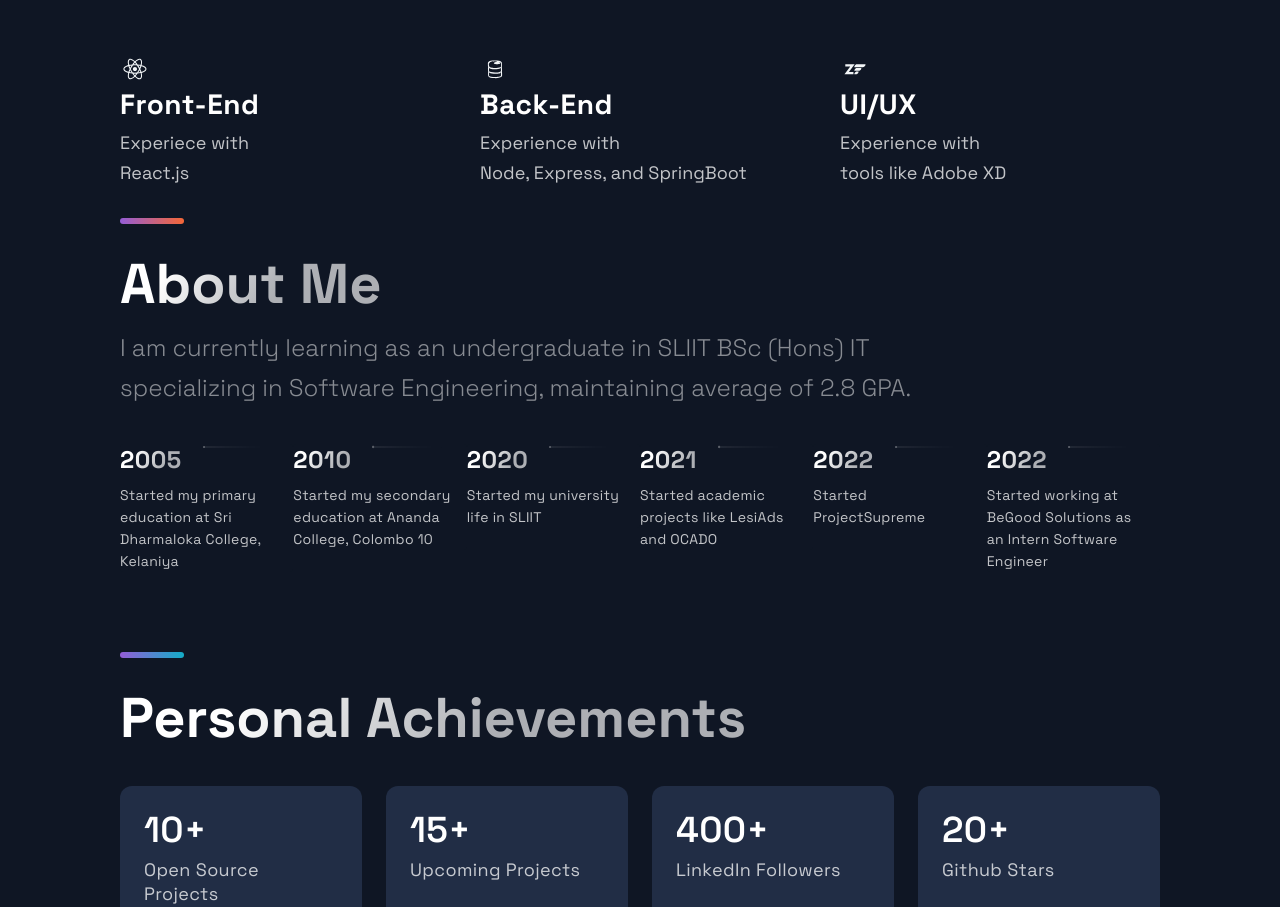
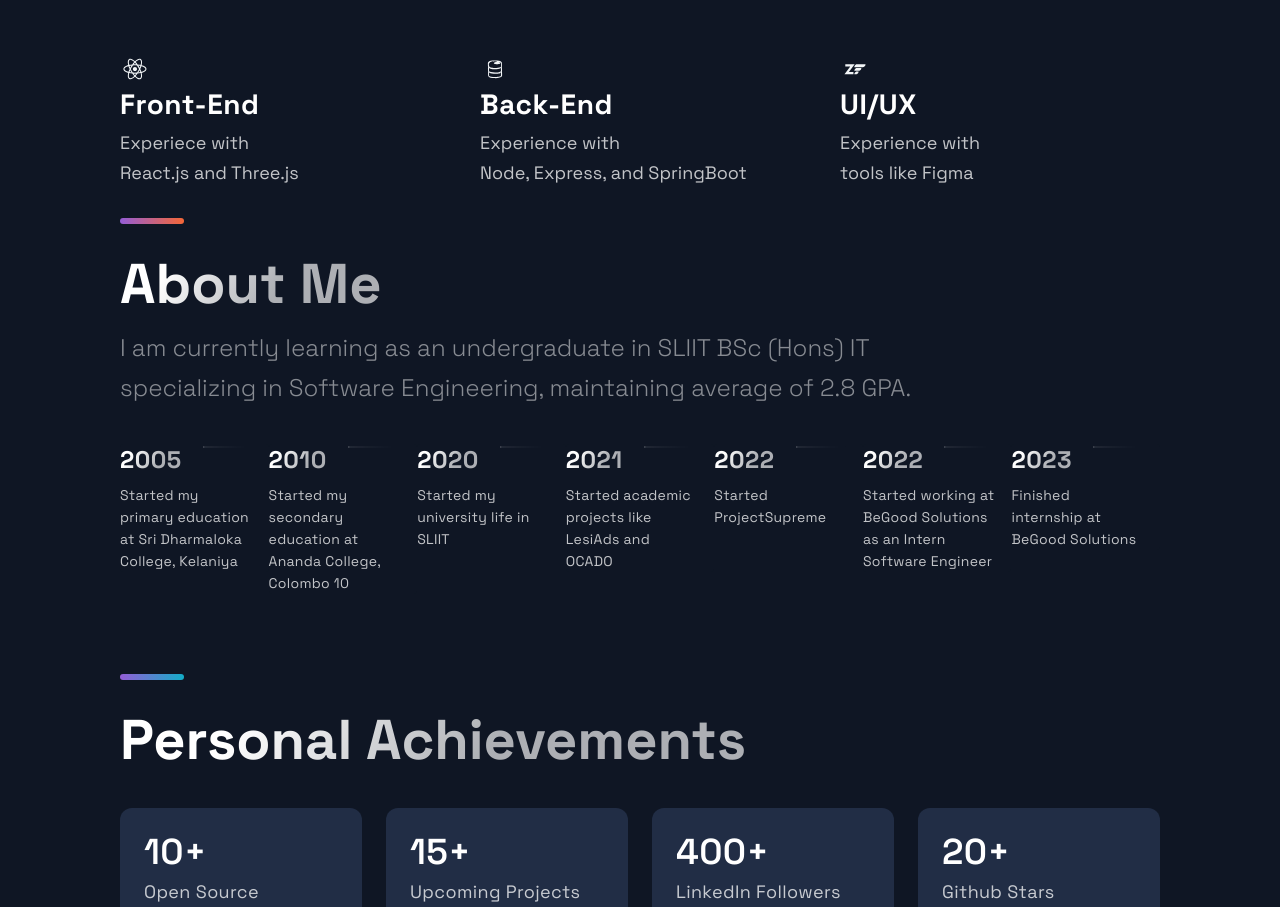
Before and after one commit to vibhujay99/https---github.com-vibhujay99-SecondPortfolio, a Next.js app: page / in a window 1280 px wide. Shown: the part 2520-3427 px from the top of the page. Built offline with nearby package versions, Linux system fonts and the light colour scheme.

Commit message:
Ref() : Updates 2023 Aug

```diff
--- a/src/components/Hero/Hero.js
+++ b/src/components/Hero/Hero.js
@@ -24,7 +24,7 @@ const Hero = () => (
         <Button
           onClick={() =>
             (window.location =
-              "https://drive.google.com/file/d/1Vgo6bdVrTHpR2npJr499uIRdnY8SOh9v/view?usp=sharing")
+              "https://drive.google.com/file/d/19aNJfCdVO-ReqcI9DSciW4qKUtZ1qnX_/view?usp=sharing")
           }
         >
           My CV
--- a/src/components/Technologies/Technologies.js
+++ b/src/components/Technologies/Technologies.js
@@ -20,7 +20,7 @@ const Technologies = () =>  (
           <ListTitle>Front-End</ListTitle>
           <ListParagraph>
             Experiece with <br />
-            React.js
+            React.js and Three.js
           </ListParagraph>
         </ListContainer>
       </ListItem>
@@ -44,7 +44,7 @@ const Technologies = () =>  (
           <ListTitle>UI/UX</ListTitle>
           <ListParagraph>
             Experience with <br />
-            tools like Adobe XD
+            tools like Figma
           </ListParagraph>
         </ListContainer>
       </ListItem>
--- a/src/constants/constants.js
+++ b/src/constants/constants.js
@@ -47,4 +47,8 @@ export const TimeLineData = [
     year: 2022,
     text: "Started working at BeGood Solutions as an Intern Software Engineer",
   },
+  {
+    year: 2023,
+    text: "Finished internship at BeGood Solutions",
+  },
 ];
```
Also changed, not shown: 1 other file (tests, documents, lock files or other folders).
